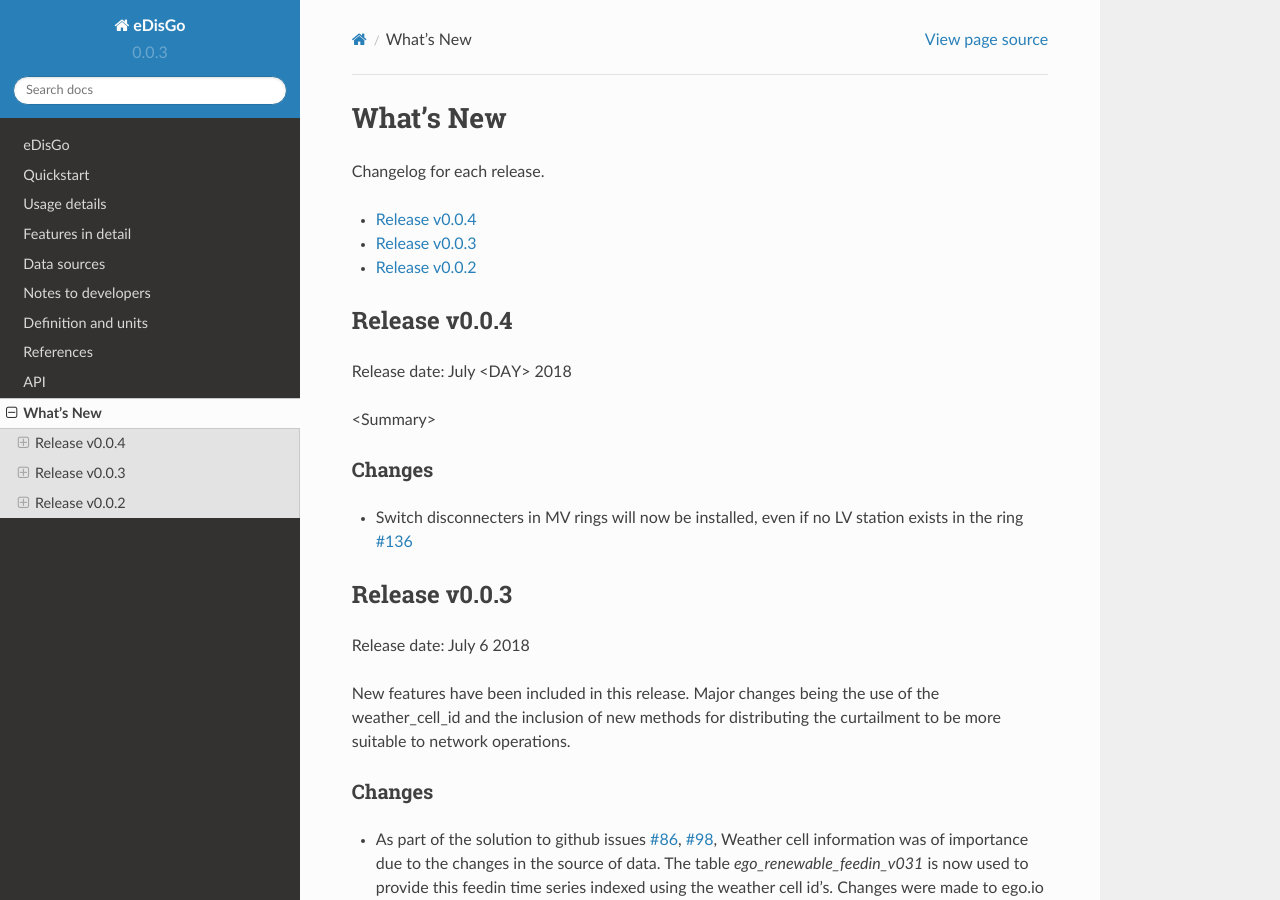
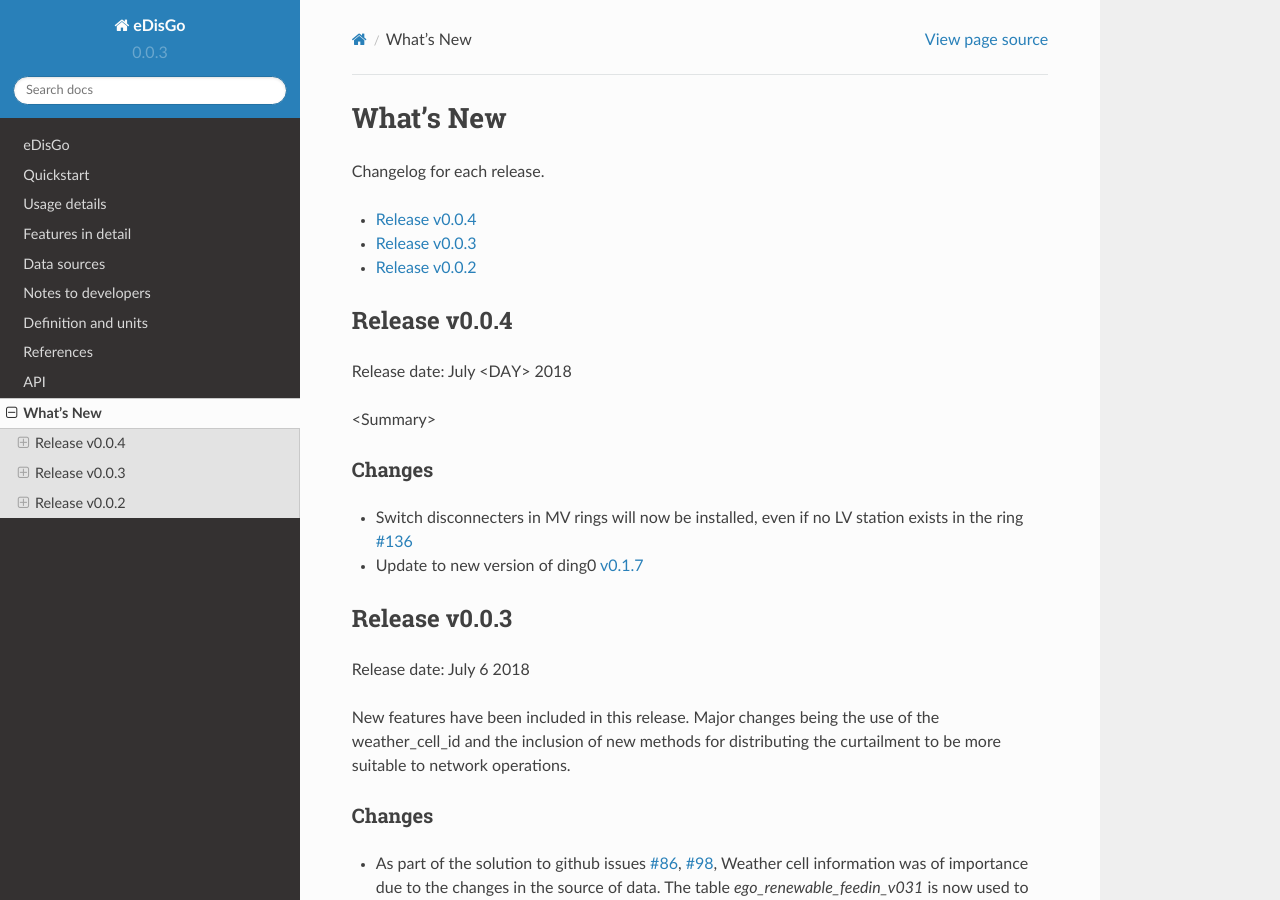
Before and after one commit to openego/eDisGo, a Sphinx documentation site: the page built from doc/whatsnew.rst, in a window 1280 px wide and 900 px high. Built offline with Sphinx 7.4.7 and the Read the Docs theme 2.0.0, drawn with Linux system fonts in a browser that asks for light colours; formulas are drawn with MathJax 3.

Commit message:
Update to ding0 v0.1.7

```diff
--- a/doc/whatsnew/v0-0-4.rst
+++ b/doc/whatsnew/v0-0-4.rst
@@ -10,3 +10,5 @@ Changes
 
 * Switch disconnecters in MV rings will now be installed, even if no LV station
   exists in the ring `#136 <https://github.com/openego/eDisGo/issues/136>`_
+* Update to new version of ding0
+  `v0.1.7 <https://github.com/openego/ding0/releases/tag/v0.1.7>`_
--- a/setup.py
+++ b/setup.py
@@ -31,7 +31,7 @@ setup(
     author_email='',
     description='A python package for distribution grid analysis and optimization',
     install_requires=[
-        'ding0 >=0.1.6',
+        'ding0 >=0.1.7',
         'networkx >=1.11, <2.0 ',
         'shapely >= 1.5.12, <= 1.6.3',
         'pandas >=0.20.3, <=0.20.3',
```
